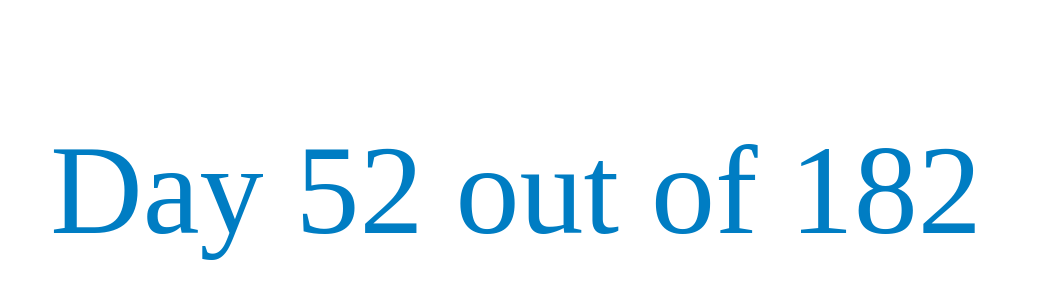
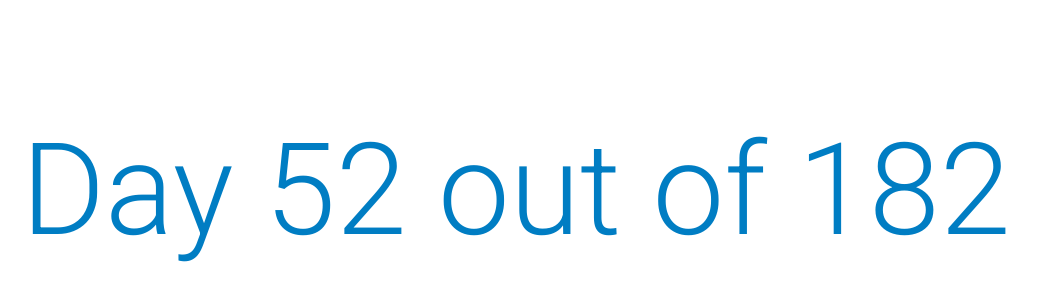
Before and after one commit to GoldenGod83/counter, a plain HTML site: page index.html in a window 1280 px wide. Shown: the part 210-510 px from the top of the page, without its empty margins (124-1161 px from the left). Drawn offline with Linux system fonts and the light colour scheme.

Commit message:
index.html

```diff
--- a/index.html
+++ b/index.html
@@ -22,9 +22,12 @@
         setInterval(calculateDay, 1000 * 60 * 60 * 24); // Update every day
     </script>
     <style>
+        @import url('https://fonts.googleapis.com/css2?family=Roboto:wght@300&display=swap');
+
         #day-info {
             color: #007dc3;
             font-size: 10vw;
+            font-family: 'Roboto', sans-serif;
             display: flex;
             justify-content: center;
             align-items: center;
@@ -37,6 +40,7 @@
             justify-content: center;
             align-items: center;
             height: 100vh;
+            background: transparent;
         }
     </style>
 </head>
```
